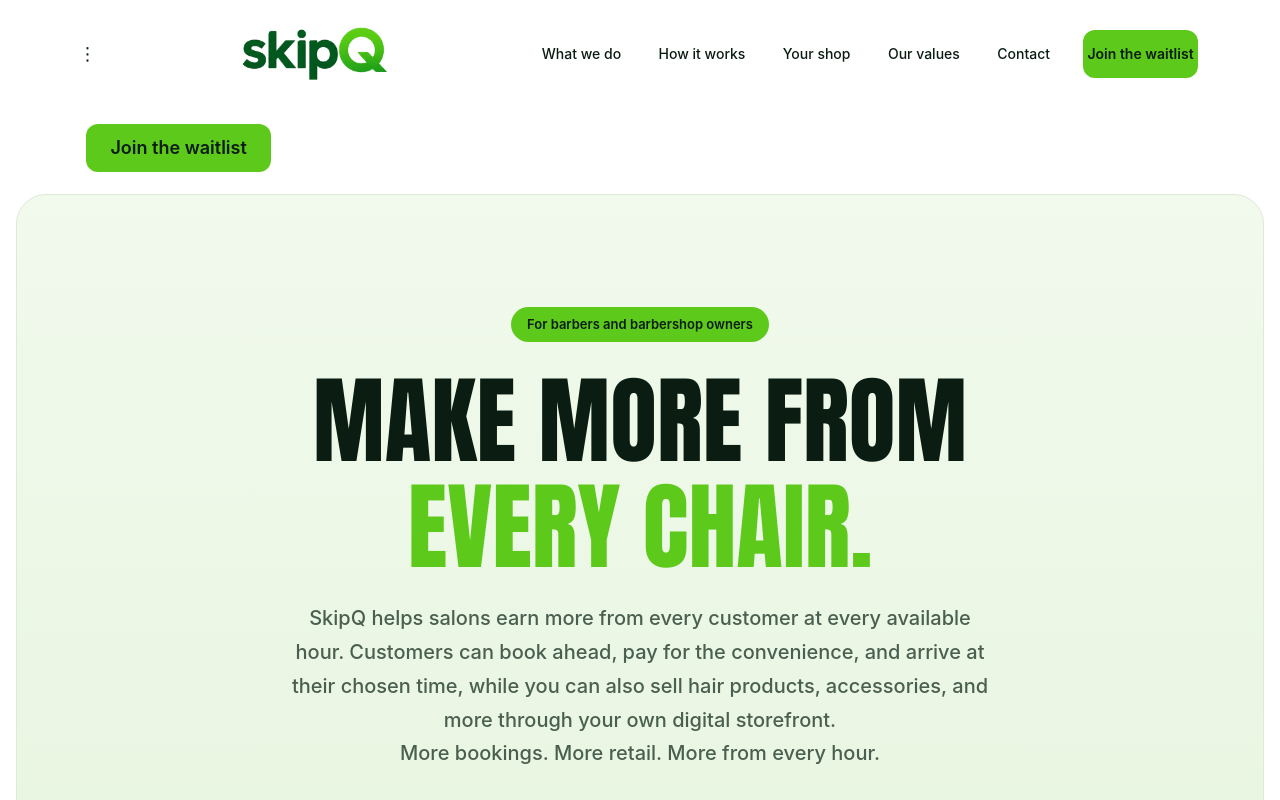
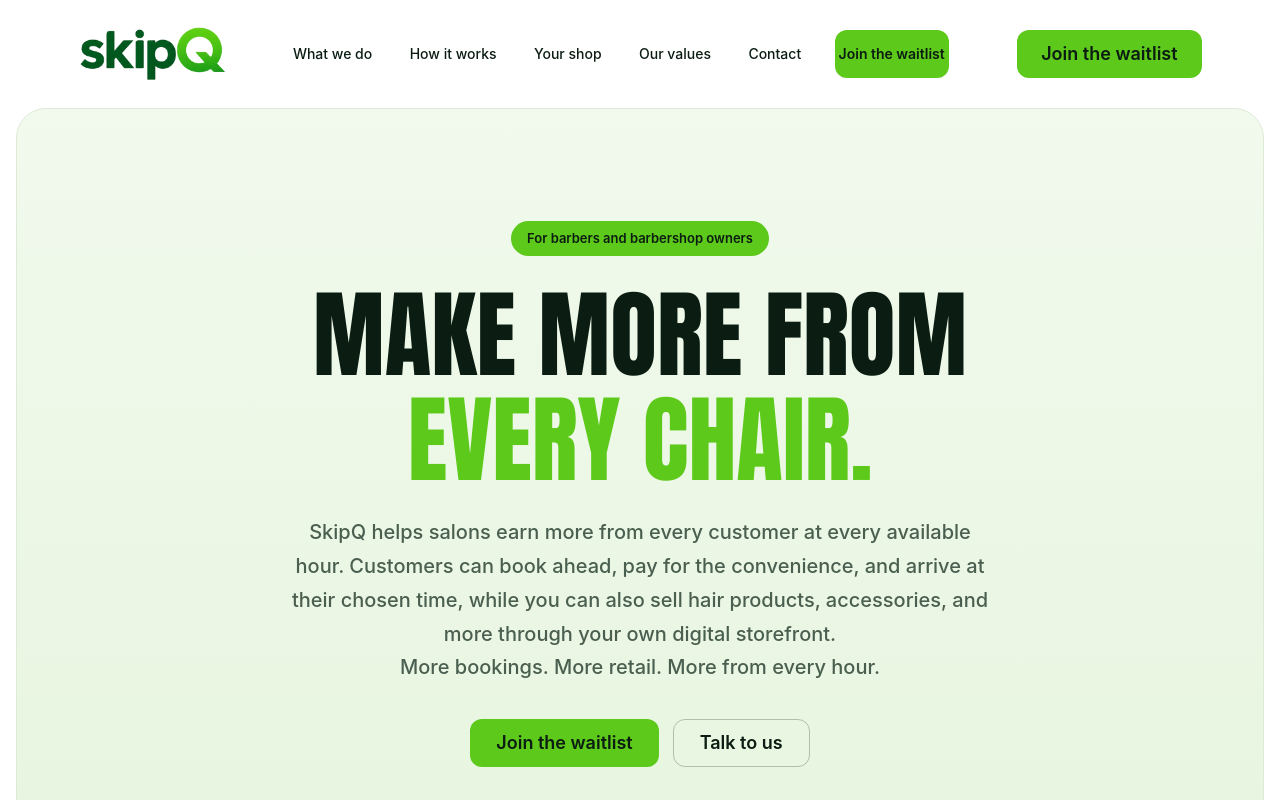
Before and after one commit to joshuaihesiulo/skipQ, a React (Vite) app: page / in a window 1280 px wide. Shown: the top 800 px of the page. Built offline with nearby package versions, Linux system fonts and the light colour scheme; the HTML template or start-up script is replaced by a standard one.

Commit message:
Remove desktop 3-dot menu, duplicate waitlist button, icon borders; set WhatsApp number

```diff
--- a/src/App.jsx
+++ b/src/App.jsx
@@ -9,7 +9,7 @@ import Contact from './components/Contact';
 import Footer from './components/Footer';
 import './index.css';
 
-const CONTACT = { whatsapp: '', email: 'skipq.org@gmail.com' };
+const CONTACT = { whatsapp: '2348020538749', email: 'skipq.org@gmail.com' };
 
 export default function App() {
   const [whatsappHref, setWhatsappHref] = useState('#contact');
--- a/src/index.css
+++ b/src/index.css
@@ -274,6 +274,8 @@
     max-width: 150px;
     height: auto;
     display: block;
+    border: none;
+    outline: none;
   }
 }
 
@@ -494,4 +496,11 @@
     padding-left: 24px !important;
     padding-right: 24px !important;
   }
+  /* Desktop: hide 3-dot menu toggle and duplicate waitlist CTA */
+  .mobile-menu-toggle {
+    display: none;
+  }
+  .mobile-menu-cta {
+    display: none;
+  }
 }
```
